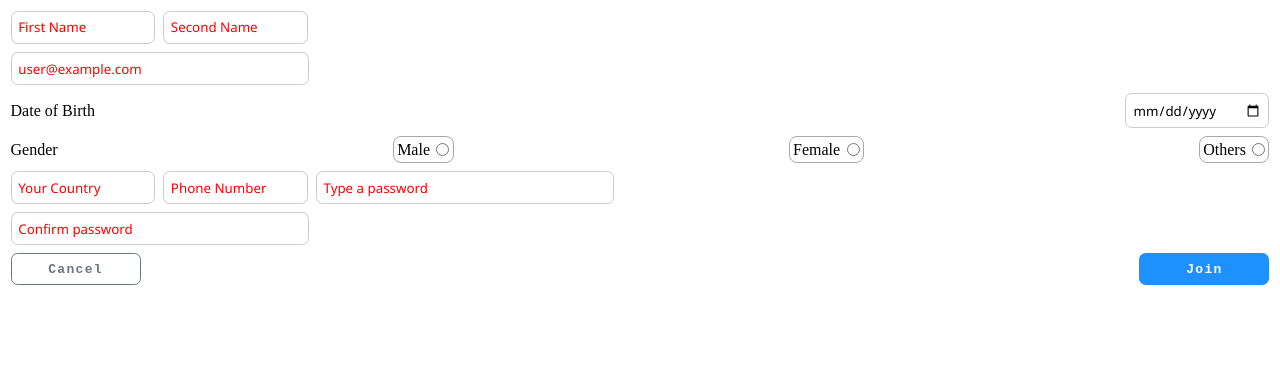
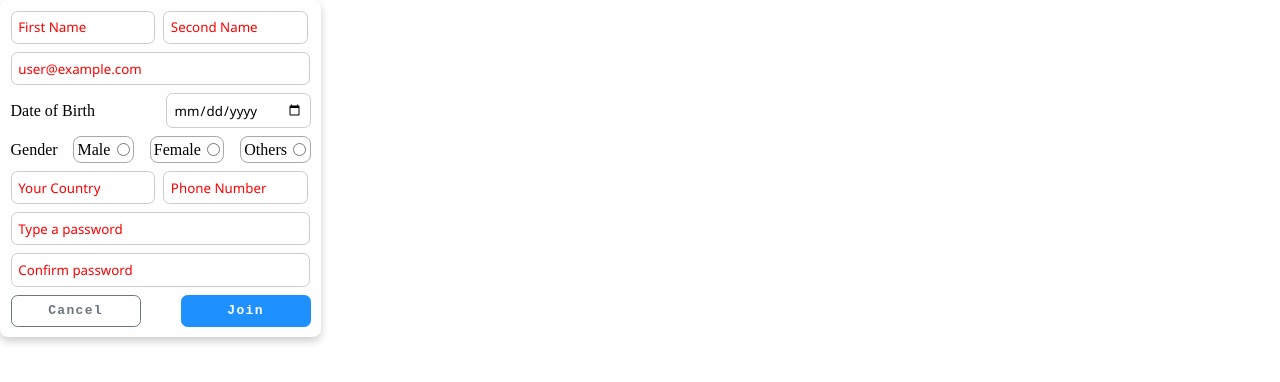
Before and after one commit to Swaraj-Deep/cloneFrontend, a Next.js app: page /register/user in a window 1280 px wide. Shown: the top 382 px of the page. Built offline with nearby package versions, Linux system fonts and the light colour scheme.

Commit message:
Fix styling

```diff
--- a/components/Registration/UserRegistration/UserRegistration.js
+++ b/components/Registration/UserRegistration/UserRegistration.js
@@ -134,7 +134,7 @@ export default function UserRegistration(props) {
     e.preventDefault();
     onReset(e);
   }} noValidate={true} autoComplete={"new-password"}
-                className={`d-flex flex-row flex-wrap align-items-center ${styles.gap} ${styles.padding}`}>
+                className={`d-flex flex-row flex-wrap align-items-center card ${styles.formBackground} ${styles.formWidth} ${styles.gap} ${styles.padding}`}>
     {Object.keys(layout).map((key) => (<div key={layout[key].id}
                                             className={`${layout[key].displayLabel ? 'd-flex justify-contents-space-between justify-contents-center align-items-center' : ''} ${styles[layout[key].className]}`}>
       {layout[key].type === 'radio' ? <>
--- a/components/Registration/UserRegistration/UserRegistration.module.css
+++ b/components/Registration/UserRegistration/UserRegistration.module.css
@@ -21,3 +21,11 @@
 .borderActive {
   border-color: dodgerblue;
 }
+
+.formWidth {
+  width: 300px
+}
+
+.formBackground {
+  background: #fefefe;
+}
--- a/shared-components/Input/Input.module.css
+++ b/shared-components/Input/Input.module.css
@@ -22,5 +22,5 @@
 }
 
 .inputLarge {
-  width: 21.2em;
+  width: 21.3em;
 }
--- a/styles/global.css
+++ b/styles/global.css
@@ -73,3 +73,13 @@
   border: 0.1em solid darkgray;
   border-radius: 0.5em;
 }
+
+.card {
+  box-shadow: 0 4px 8px 0 rgba(0, 0, 0, 0.2);
+  transition: 0.3s;
+  border-radius: 0.5em;
+}
+
+.card:hover {
+  box-shadow: 0 8px 16px 0 rgba(0, 0, 0, 0.2);
+}
```
